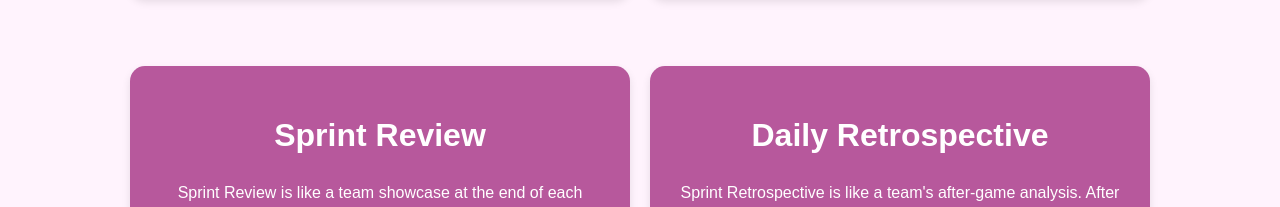
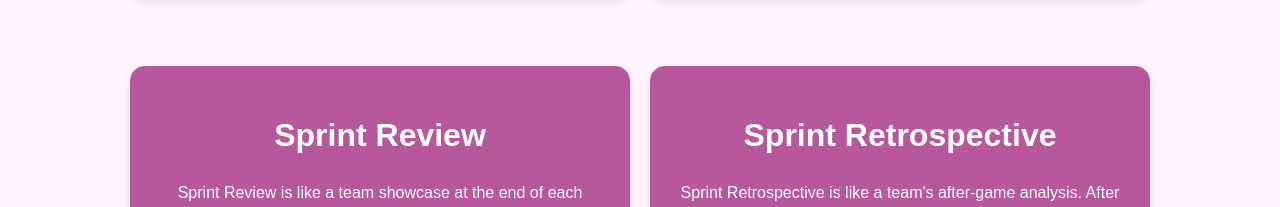
Before and after one commit to Memai2023/scrum-guide, a React (Vite) app: page /events in a window 1280 px wide. Shown: the part 1643-1850 px from the top of the page. Built offline with nearby package versions, Linux system fonts and the light colour scheme; a web font is replaced by a local one.

Commit message:
Changes made on title description

```diff
--- a/src/Components/SprintEvents/SprintEventsInfoTwo/index.jsx
+++ b/src/Components/SprintEvents/SprintEventsInfoTwo/index.jsx
@@ -10,7 +10,7 @@ const SprintEventsInfoTwo = () => {
           <p>{SprintEvents.sprintReviewText}</p>
         </div>
         <div className={styles.card}>
-          <h2>Daily Retrospective</h2>
+          <h2>Sprint Retrospective</h2>
           <p>{SprintEvents.retrospectiveText}</p>
         </div>
       </div>
```
